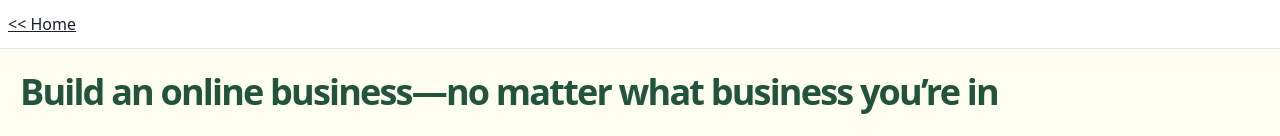
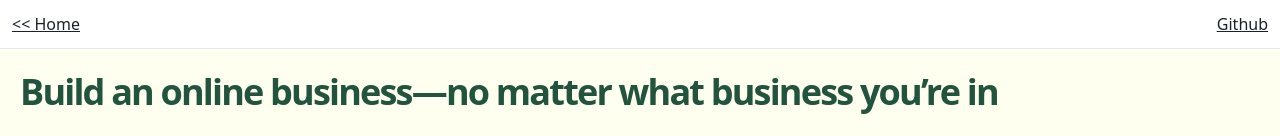
Before and after one commit to michaeltelford/tailwind_portfolio, a Next.js app: page /shopify in a window 1280 px wide. Shown: the top 136 px of the page. Built offline with nearby package versions, Linux system fonts and the light colour scheme.

Commit message:
Added Github link to Nav

```diff
--- a/components/nav.js
+++ b/components/nav.js
@@ -1,10 +1,19 @@
-import Link from 'next/link'
+import Link from 'next/link';
 
 export default function Nav() {
   return (
     <>
-      <div className='my-3 ml-2 underline text-gray-900 hover:text-blue-700'>
-        <Link href='/'><a>{'<< Home'}</a></Link>
+      <div className='flex my-3 ml-3 underline text-gray-900'>
+        <Link href='/'>
+          <a className='hover:text-blue-700'>{'<< Home'}</a>
+        </Link>
+
+        <a
+          className='ml-auto mr-3 hover:text-blue-700'
+          href='https://github.com/michaeltelford/tailwind_portfolio'
+          target='_blank'>
+            Github
+        </a>
       </div>
       <hr />
     </>
```
